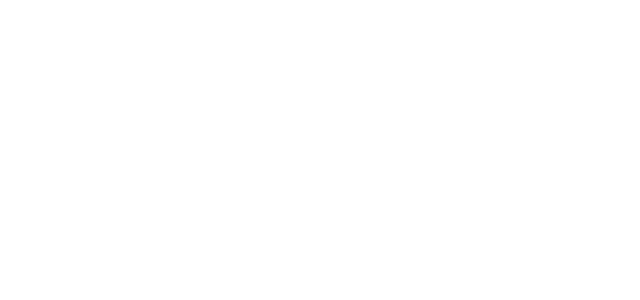
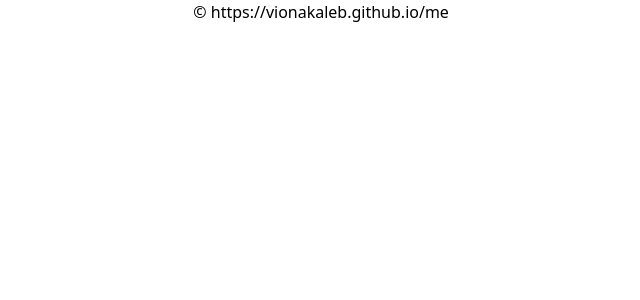
Before and after one commit to vionakaleb/company-management, a React (Create React App) app: page / in a window 1280 px wide. Before the commit this address had no page. Shown: the top 300 px of the page, without its empty margins (321-961 px from the left). Built offline with nearby package versions, Linux system fonts and the light colour scheme.

Commit message:
add credits

```diff
--- a/src/index.tsx
+++ b/src/index.tsx
@@ -12,6 +12,11 @@
         <Provider store={store}>
             <App />
         </Provider>
+        <div className="text-center mb-4">
+            <a target="_blank" href="https://vionakaleb.github.io/me" rel="noreferrer">
+                &nbsp;&#169; https://vionakaleb.github.io/me
+            </a>
+        </div>
     </React.StrictMode>,
 );
 
```
